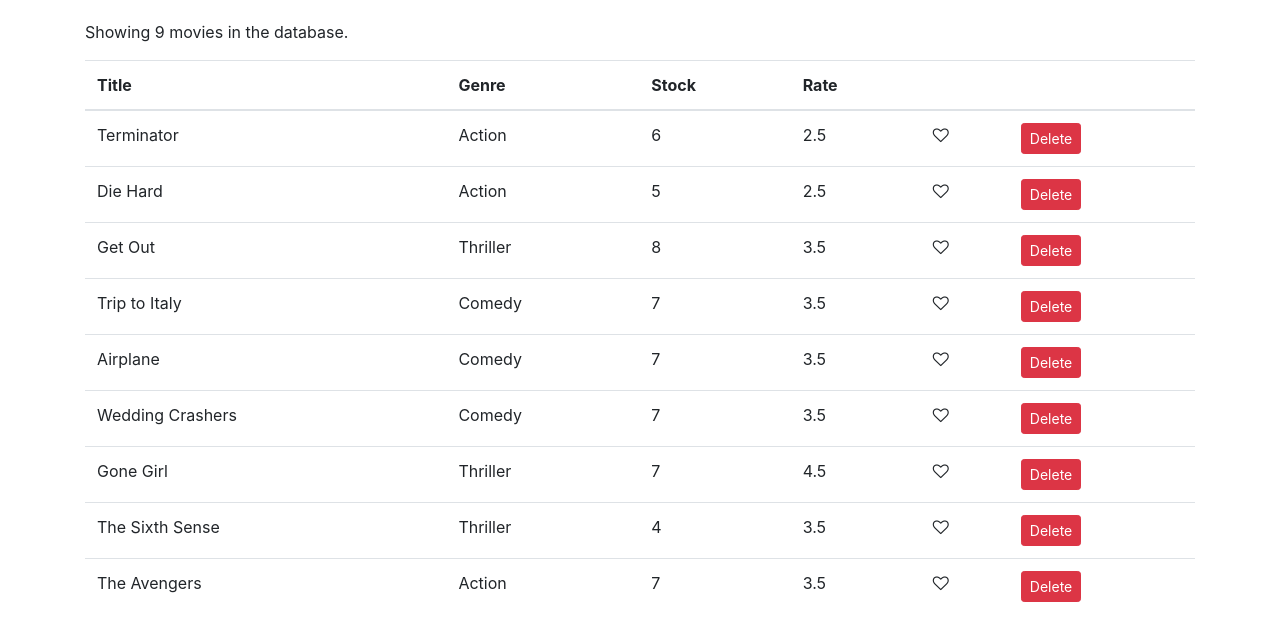
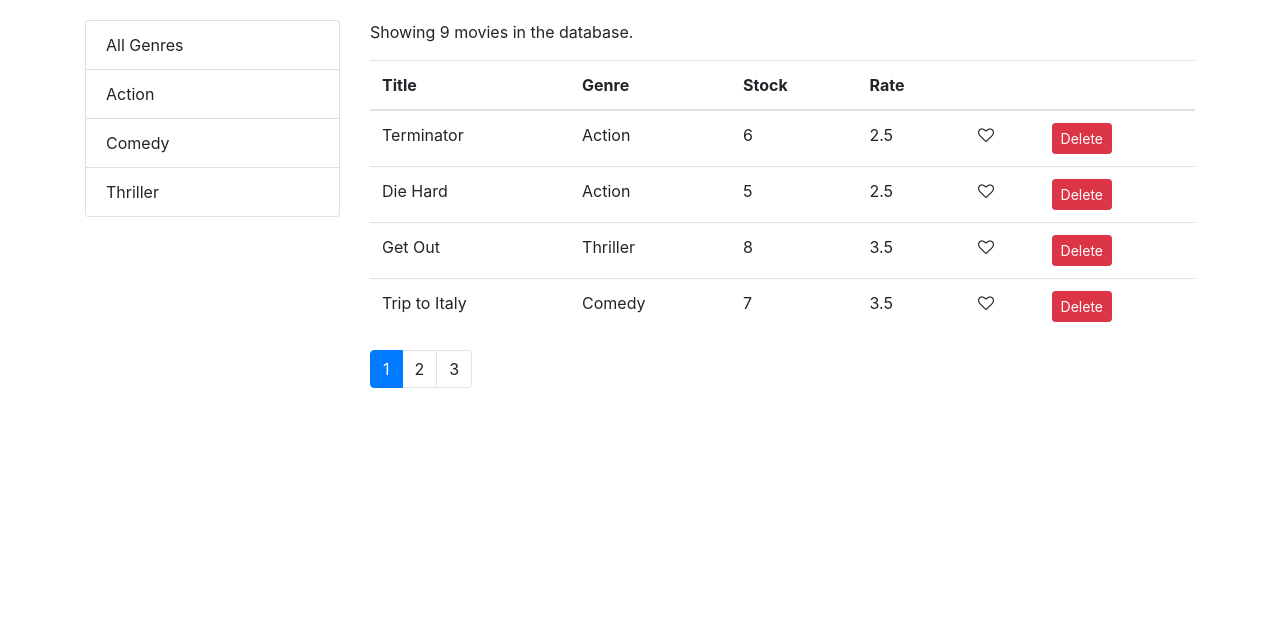
Before and after one commit to Hua5253/vidly, a React (Create React App) app: page / in a window 1280 px wide. Shown: the top 640 px of the page. Built offline with nearby package versions, Linux system fonts and the light colour scheme.

Commit message:
add pagenation and list group

```diff
--- a/package.json
+++ b/package.json
@@ -8,6 +8,8 @@
     "@testing-library/user-event": "^13.5.0",
     "bootstrap": "^4.1.1",
     "font-awesome": "^4.7.0",
+    "lodash": "^4.17.10",
+    "prop-types": "^15.6.2",
     "react": "^18.2.0",
     "react-dom": "^18.2.0",
     "react-scripts": "5.0.1",
--- a/src/components/Movies.jsx
+++ b/src/components/Movies.jsx
@@ -1,33 +1,73 @@
 import React, { Component } from "react";
 import { getMovies } from "../services/fakeMovieService";
 import Like from "./common/like";
+import Pagination from "./common/pagination";
+import { paginate } from "../utils/paginate";
+import ListGroup from "./common/listGroup";
+import { getGenres } from "../services/fakeGenreService";
 
 class Movies extends Component {
   state = {
-    movies: getMovies(),
+    movies: [],
+    genres: [],
+    currentPage: 1,
+    pageSize: 4,
+    selectedGenre: null,
   };
+
+  componentDidMount() {
+    const genres = [{name: "All Genres"}, ...getGenres()]
+    this.setState({ movies: getMovies(), genres });
+  }
 
   handleDelete = movie => {
     const movies = this.state.movies.filter(m => m._id !== movie._id);
     this.setState({ movies });
   };
 
-  handleLike = (movie) => {
+  handleLike = movie => {
     const movies = [...this.state.movies];
     const index = movies.indexOf(movie);
     movies[index] = { ...movies[index] };
     movies[index].liked = !movies[index].liked;
     this.setState({ movies });
-  }
+  };
+
+  handlePageChange = page => {
+    this.setState({ currentPage: page });
+  };
+
+  handleGenreSelect = genre => {
+    this.setState({ selectedGenre: genre, currentPage: 1 });
+  };
 
   render() {
     const { length: count } = this.state.movies;
+    const {
+      pageSize,
+      currentPage,
+      selectedGenre,
+      movies: allMovies,
+    } = this.state;
 
     if (count === 0) return <p>There are no movies in the database.</p>;
 
+    const filtered = selectedGenre && selectedGenre._id
+      ? allMovies.filter(m => m.genre._id === selectedGenre._id)
+      : allMovies;
+    const movies = paginate(filtered, currentPage, pageSize);
+
     return (
-      <React.Fragment>
-        <p>Showing {count} movies in the database.</p>
+      <div className='row'>
+        <div className='col-3'>
+          <ListGroup
+            items={this.state.genres}
+            selectedItem={this.state.selectedGenre}
+            onItemSelect={this.handleGenreSelect}
+          />
+        </div>
+        <div className='col'>
+          <p>Showing {filtered.length} movies in the database.</p>
           <table className='table'>
             <thead>
               <tr>
@@ -40,14 +80,17 @@
               </tr>
             </thead>
             <tbody>
-            {this.state.movies.map(movie => (
+              {movies.map(movie => (
                 <tr key={movie._id}>
                   <td>{movie.title}</td>
                   <td>{movie.genre.name}</td>
                   <td>{movie.numberInStock}</td>
                   <td>{movie.dailyRentalRate}</td>
                   <td>
-                    <Like liked={movie.liked} onClick={() => this.handleLike(movie)}/>
+                    <Like
+                      liked={movie.liked}
+                      onClick={() => this.handleLike(movie)}
+                    />
                   </td>
                   <td>
                     <button
@@ -61,7 +104,14 @@
               ))}
             </tbody>
           </table>
-      </React.Fragment>
+          <Pagination
+            itemsCount={filtered.length}
+            pageSize={pageSize}
+            currentPage={currentPage}
+            onPageChange={this.handlePageChange}
+          />
+        </div>
+      </div>
     );
   }
 }
--- /dev/null
+++ b/src/components/common/listGroup.jsx
@@ -0,0 +1,29 @@
+import React from "react";
+
+const ListGroup = props => {
+  const { items, textProperty, valueProperty, selectedItem, onItemSelect } =
+    props;
+
+  return (
+    <ul className='list-group'>
+      {items.map(item => (
+        <li
+          key={item[textProperty]}
+          onClick={() => onItemSelect(item)}
+          className={
+            item === selectedItem ? "list-group-item active" : "list-group-item"
+          }
+        >
+          {item[textProperty]}
+        </li>
+      ))}
+    </ul>
+  );
+};
+
+ListGroup.defaultProps = {
+  textProperty: "name",
+  valueProperty: "_id",
+};
+
+export default ListGroup;
--- /dev/null
+++ b/src/components/common/pagination.jsx
@@ -0,0 +1,43 @@
+import React from "react";
+import PropTypes from 'prop-types';
+import _ from "lodash";
+
+const Pagination = props => {
+  // [1, 2, 3...].map()
+  const { itemsCount, pageSize, currentPage, onPageChange } = props;
+
+  const pagesCount = Math.ceil(itemsCount / pageSize);
+  if (pagesCount === 1) return null;
+  const pages = _.range(1, pagesCount + 1);
+
+  return (
+    <nav>
+      <ul className='pagination'>
+        {pages.map(page => (
+          <li
+            key={page}
+            className={page === currentPage ? "page-item active" : "page-item"}
+          >
+            <a
+              onClick={() => {
+                onPageChange(page);
+              }}
+              className='page-link'
+            >
+              {page}
+            </a>
+          </li>
+        ))}
+      </ul>
+    </nav>
+  );
+};
+
+Pagination.propTypes = {
+    itemsCount: PropTypes.number.isRequired,
+    pageSize: PropTypes.number.isRequired,
+    currentPage: PropTypes.number.isRequired,
+    onPageChange: PropTypes.func.isRequired
+}
+
+export default Pagination;
--- /dev/null
+++ b/src/utils/paginate.js
@@ -0,0 +1,6 @@
+import _ from "lodash";
+
+export function paginate(items, pageNumber, pageSize) {
+  const startIndex = (pageNumber - 1) * pageSize;
+  return _(items).slice(startIndex).take(pageSize).value();
+}
```
Also changed, not shown: src/logo.svg (deleted), 1 other file (tests, documents, lock files or other folders). Lines whose indentation alone changed are shown as unchanged.
